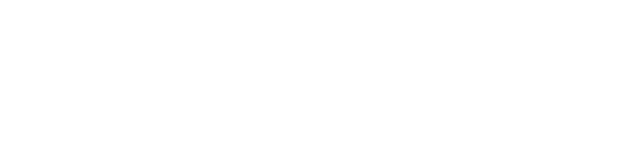
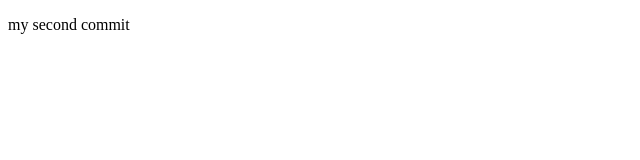
Before and after one commit to hamzaDakarsu/crashcourse, a plain HTML site: page lol.html in a window 1280 px wide. Shown: the whole page, without its empty margins (0-640 px from the left). Drawn offline with Linux system fonts and the light colour scheme.

```diff
--- a/lol.html
+++ b/lol.html
@@ -7,6 +7,7 @@
     <title>Document</title>
 </head>
 <body>
+    <p>my second commit</p>
 
 </body>
 </html>
```
